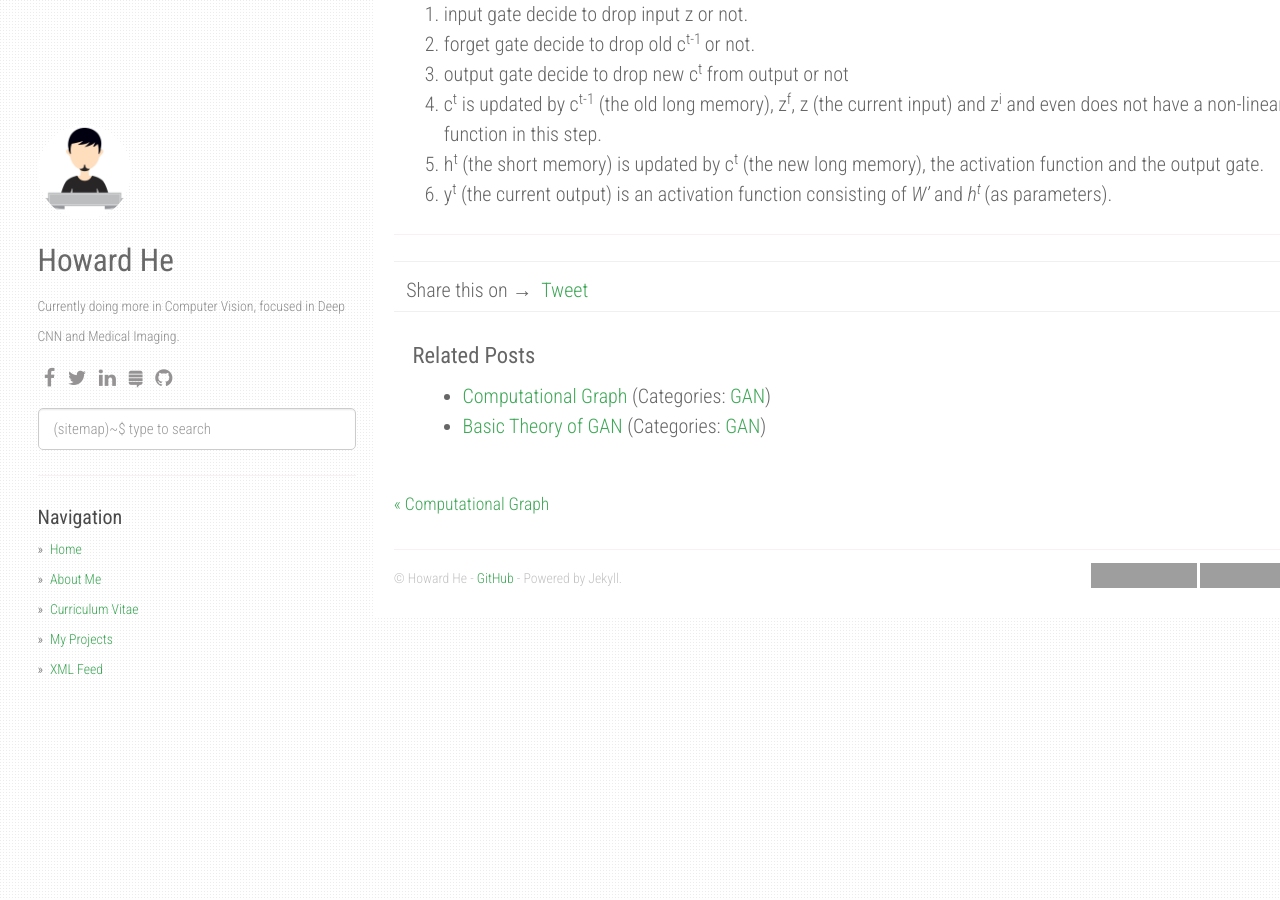
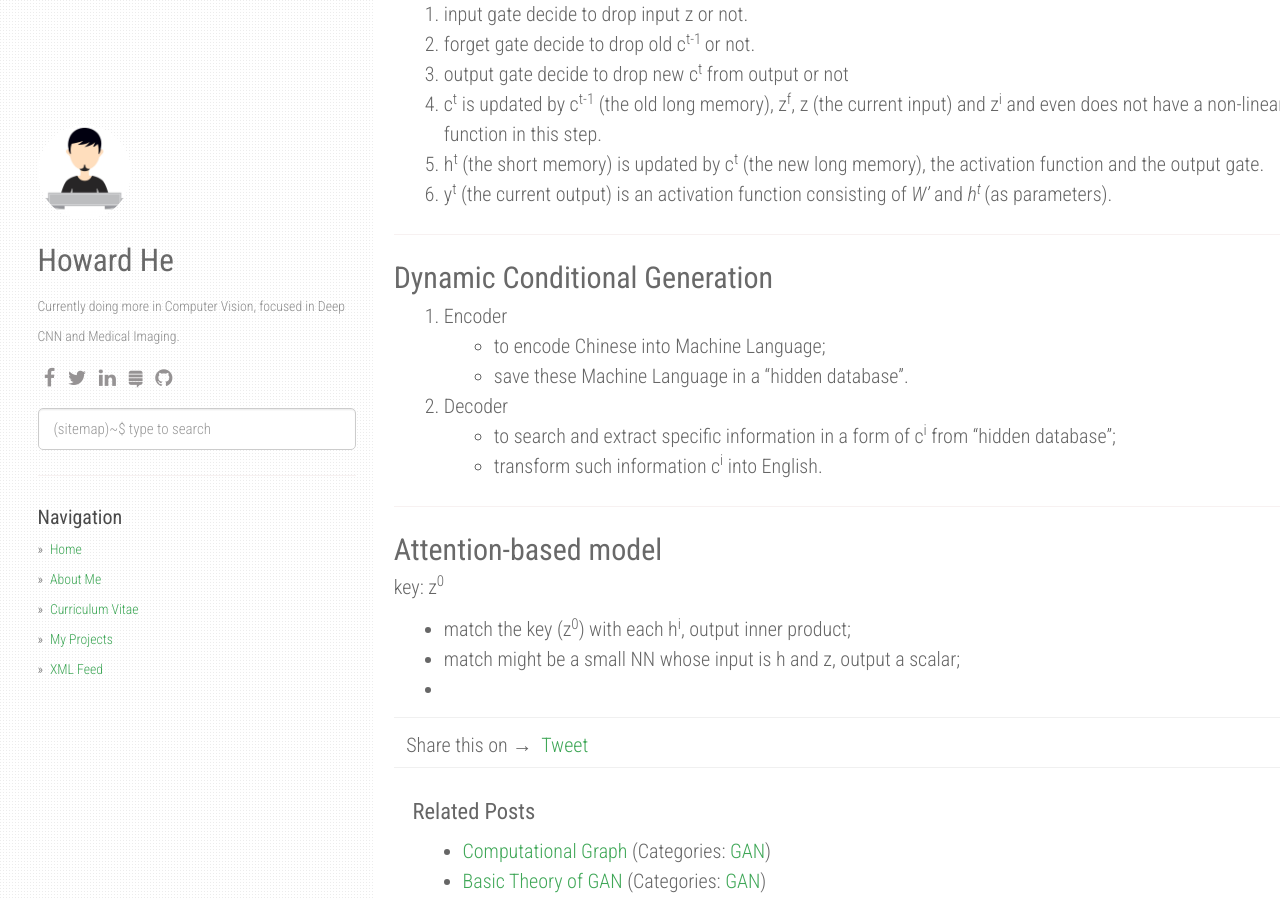
Before and after one commit to howardchina/howardchina.github.io, a Jekyll site: the page built from _posts/2019-02-26-sequence-to-sequence.md, in a window 1280 px wide and 900 px high, scrolled down 5928 px. Built offline with Jekyll 4.4.1, drawn with Linux system fonts in a browser that asks for light colours; nearby versions of some CDN libraries; comment, search, counter and statistics services are not loaded; grey boxes are pictures that could not be loaded.

Commit message:
fast update

```diff
--- a/_posts/2019-02-26-sequence-to-sequence.md
+++ b/_posts/2019-02-26-sequence-to-sequence.md
@@ -76,3 +76,22 @@ vector **W** multiply by vector **(x<sup>t</sup> h<sup>t-1</sup> c<sup>t-1</sup>
 6. y<sup>t</sup> (the current output) is an activation function consisting of *W'* and *h<sup>t </sup>*(as parameters).
 
 ---
+
+### Dynamic Conditional Generation
+
+1. Encoder
+   * to encode Chinese into Machine Language;
+   * save these Machine Language in a "hidden database".
+2. Decoder
+   * to search and extract specific information in a form of c<sup>i</sup> from "hidden database";
+   * transform such information c<sup>i</sup> into English.
+
+---
+
+### Attention-based model
+
+key: z<sup>0</sup>
+
+* match the key (z<sup>0</sup>) with each h<sup>i</sup>, output inner product;
+* match might be a small NN whose input is h and z, output a scalar;
+*
```
